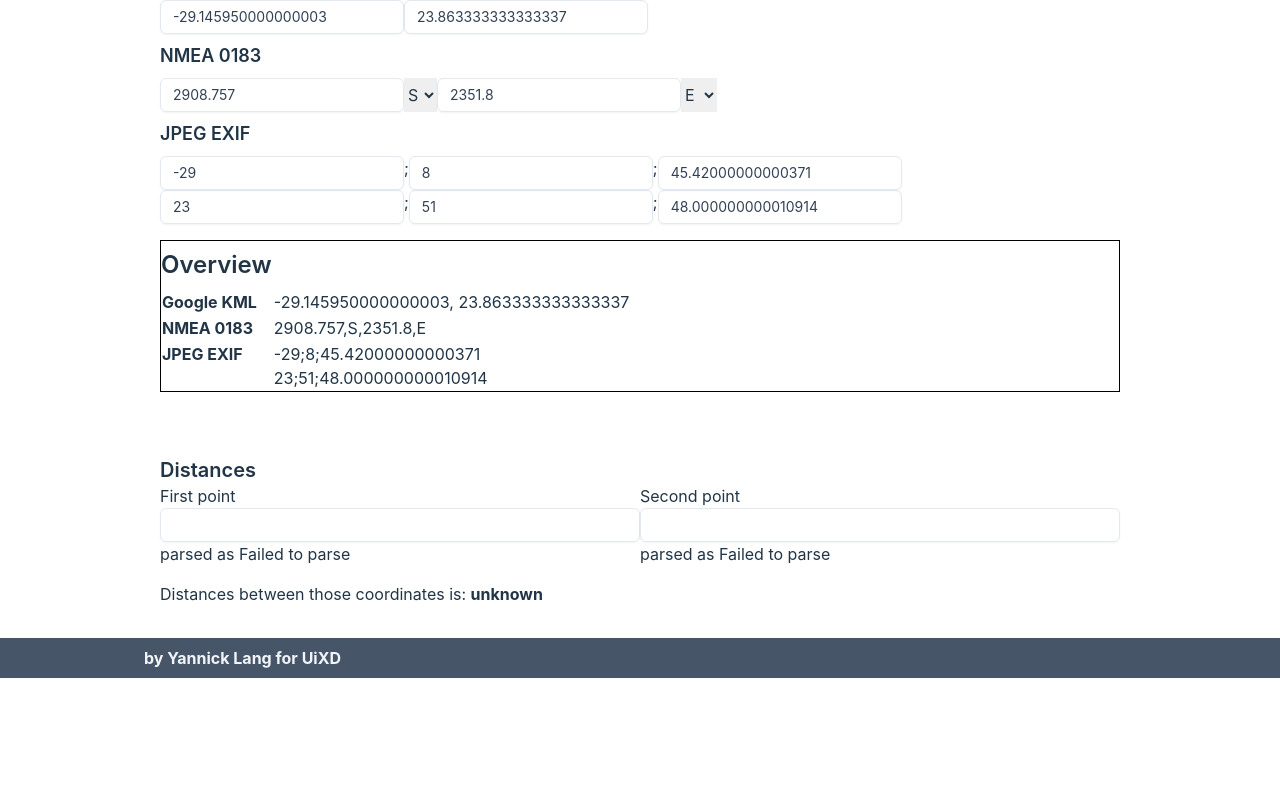
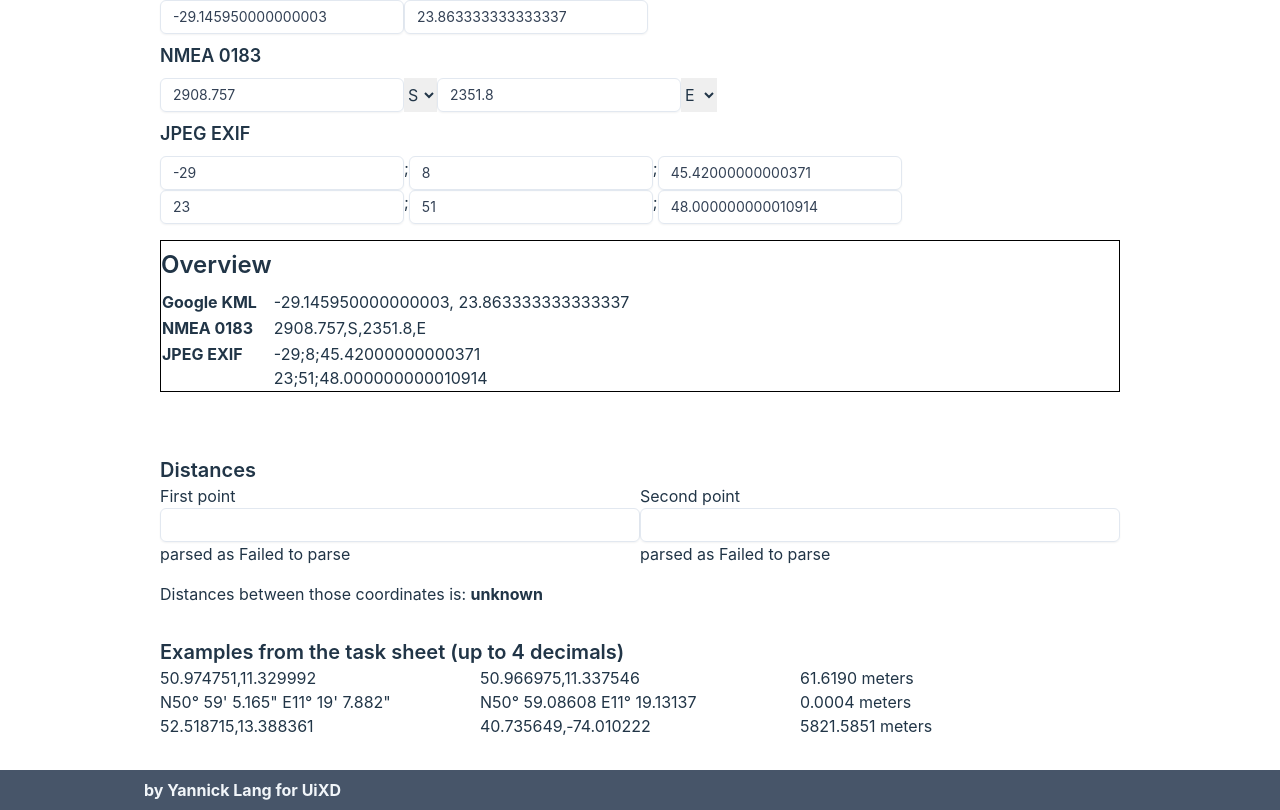
Before and after one commit to layaxx/coordinate-conversion, a React (Vite) app: page / in a window 1280 px wide. Shown: the part 299-1109 px from the top of the page. Before the commit the page ends 977 px from the top, so only its background shows below. Built offline with nearby package versions, Linux system fonts and the light colour scheme.

Commit message:
add distance examples from task sheet

```diff
--- a/src/components/Distances.tsx
+++ b/src/components/Distances.tsx
@@ -1,7 +1,7 @@
 import { useState } from "preact/hooks"
 import Input from "./input"
 import { KeyboardEventHandler } from "preact/compat"
-import { generalInput } from "../lib/parser"
+import { generalInput, parseAsKML } from "../lib/parser"
 import {
   DecimalDegrees,
   degreesToDecimalDegrees,
@@ -13,25 +13,16 @@ const Distances = () => {
   const [p1, setP1] = useState<DecimalDegrees | undefined>()
   const [p2, setP2] = useState<DecimalDegrees | undefined>()
 
-  const changeHandler: KeyboardEventHandler<HTMLInputElement> = (event) => {
-    const response = generalInput(event.currentTarget.value)
+  const examples = [
+    ["50.974751,11.329992", "50.966975,11.337546"],
+    ["N50° 59' 5.165\" E11° 19' 7.882\"", "N50° 59.08608 E11° 19.13137"],
+    ["52.518715,13.388361", "40.735649,‐74.010222"],
+  ]
 
-    let newValue
-    if (response) {
-      switch (response.type) {
-        case "exif":
-          newValue = degreesToDecimalDegrees(response.value)
-          break
-        case "kml":
-          newValue = response.value
-          break
-        case "nmea":
-          newValue = NMEAToDecimalDegrees(response.value)
-          break
-      }
-    }
+  const changeHandler = (input: string, target: "p1" | "p2") => {
+    const newValue = parseAsKML(input)
 
-    if (event.currentTarget.id === "p1") {
+    if (target === "p1") {
       setP1(newValue)
     } else {
       setP2(newValue)
@@ -44,14 +35,33 @@ const Distances = () => {
       <div className="flex w-full">
         <div className="w-1/2">
           <label>
-            First point <Input id="p1" type="string" onChange={changeHandler} />
+            First point{" "}
+            <Input
+              id="p1"
+              type="string"
+              onChange={(event) =>
+                changeHandler(
+                  event.currentTarget.value,
+                  event.currentTarget.id === "p1" ? "p1" : "p2"
+                )
+              }
+            />
             parsed as {p1?.join(", ") ?? "Failed to parse"}
           </label>
         </div>
         <div className="w-1/2">
           <label>
             Second point{" "}
-            <Input id="p2" type="string" onChange={changeHandler} />
+            <Input
+              id="p2"
+              type="string"
+              onChange={(event) =>
+                changeHandler(
+                  event.currentTarget.value,
+                  event.currentTarget.id === "p1" ? "p1" : "p2"
+                )
+              }
+            />
             parsed as {p2?.join(", ") ?? "Failed to parse"}
           </label>
         </div>
@@ -63,6 +73,45 @@ const Distances = () => {
           {p1 && p2 ? distance(p1, p2) + " meters" : "unknown"}
         </span>
       </p>
+
+      <h3 className="font-semibold text-xl mt-8">
+        Examples from the task sheet (up to 4 decimals)
+      </h3>
+      <div>
+        {examples.map(([a, b]) => {
+          const aKML = parseAsKML(a)
+          const bKML = parseAsKML(b)
+
+          const distanceString: string =
+            !aKML || !bKML
+              ? "failed to parse"
+              : distance(aKML, bKML).toFixed(4) + " meters"
+
+          return (
+            <div className="flex w-full flex-wrap">
+              <div
+                className="md:w-1/3"
+                onClick={() => {
+                  setP1(aKML)
+                  const elem = document.querySelector<HTMLInputElement>("#p1")
+                  if (elem) elem.value = a
+                }}>
+                {a}
+              </div>
+              <div
+                className="md:w-1/3"
+                onClick={() => {
+                  setP2(bKML)
+                  const elem = document.querySelector<HTMLInputElement>("#p2")
+                  if (elem) elem.value = b
+                }}>
+                {b}
+              </div>
+              <div className="md:w-1/3">{distanceString}</div>
+            </div>
+          )
+        })}
+      </div>
     </div>
   )
 }
--- a/src/lib/parser.ts
+++ b/src/lib/parser.ts
@@ -1,4 +1,10 @@
-import { DecimalDegrees, EXIF, NMEA } from "./conversion"
+import {
+  DecimalDegrees,
+  degreesToDecimalDegrees,
+  EXIF,
+  NMEA,
+  NMEAToDecimalDegrees,
+} from "./conversion"
 
 type ParserResponse =
   | undefined
@@ -108,3 +114,20 @@ export function generalInput(input: string): ParserResponse {
   console.warn("unknown format")
   return undefined
 }
+
+export function parseAsKML(input: string): DecimalDegrees | undefined {
+  const parserResponse = generalInput(input)
+
+  if (parserResponse) {
+    switch (parserResponse.type) {
+      case "exif":
+        return degreesToDecimalDegrees(parserResponse.value)
+      case "kml":
+        return parserResponse.value
+      case "nmea":
+        return NMEAToDecimalDegrees(parserResponse.value)
+    }
+  }
+
+  return undefined
+}
```
